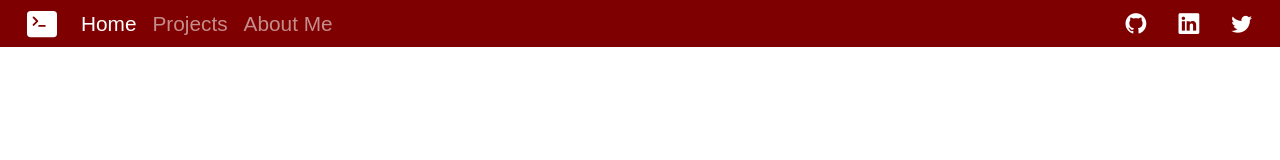
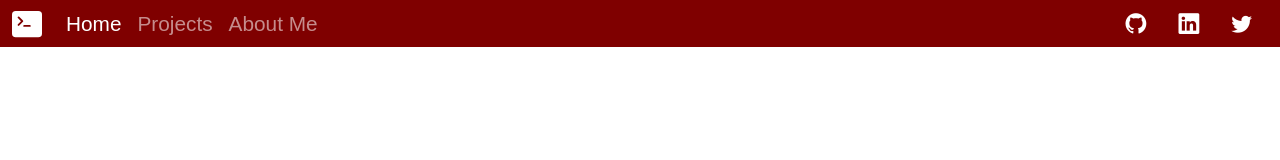
Before and after one commit to superrm11/superrm11.github.io, a plain HTML site: page index.html in a window 1280 px wide. Drawn offline with nearby package versions, Linux system fonts and the light colour scheme.

Commit message:
Removed padding

```diff
--- a/index.html
+++ b/index.html
@@ -16,7 +16,7 @@
 
     <nav class="navbar navbar-dark navbar-expand-md fixed-top">
       <div class="container-fluid">
-        <a class="navbar-brand" style="padding-left: 15px;">
+        <a class="navbar-brand" >
           <svg xmlns="http://www.w3.org/2000/svg" width="30" height="30" fill="currentColor" class="bi bi-terminal-fill" viewBox="0 0 16 16">
             <path d="M0 3a2 2 0 0 1 2-2h12a2 2 0 0 1 2 2v10a2 2 0 0 1-2 2H2a2 2 0 0 1-2-2V3zm9.5 5.5h-3a.5.5 0 0 0 0 1h3a.5.5 0 0 0 0-1zm-6.354-.354a.5.5 0 1 0 .708.708l2-2a.5.5 0 0 0 0-.708l-2-2a.5.5 0 1 0-.708.708L4.793 6.5 3.146 8.146z"/>
           </svg>
```
